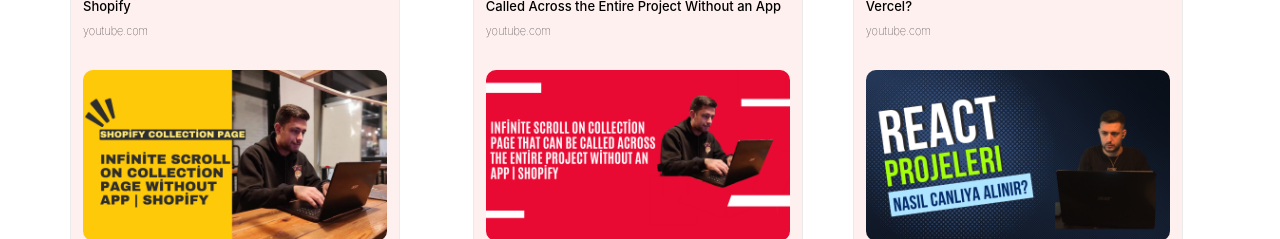
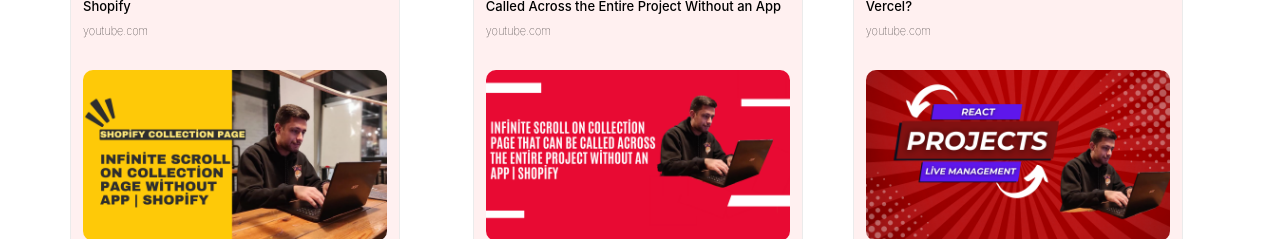
Before and after one commit to UfukDemrel/ufukdemirel, a React (Create React App) app: page /social in a window 1280 px wide. Shown: the part 713-952 px from the top of the page. Built offline with nearby package versions, Linux system fonts and the light colour scheme.

Commit message:
collection

```diff
--- a/src/components/Social.js
+++ b/src/components/Social.js
@@ -152,7 +152,7 @@
               <img alt='alt' className="youtubelogo" src={youtubelogo}/>
               <p className='y-title'>How to make React projects live with Github and Vercel?</p>
               <p className='y-text'>youtube.com</p>
-              <img className="youtube" alt='alt' src='react.png'/>
+              <img className="youtube" alt='alt' src='red.png'/>
             </div>
           </a>
 
```
Also changed, not shown: public/react.png, public/red.png (added).
